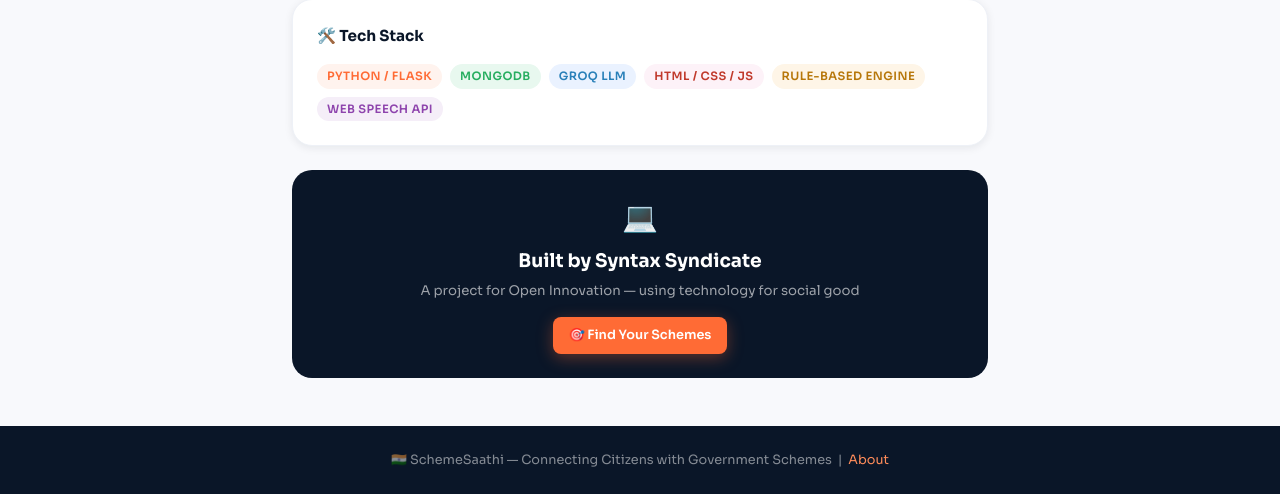
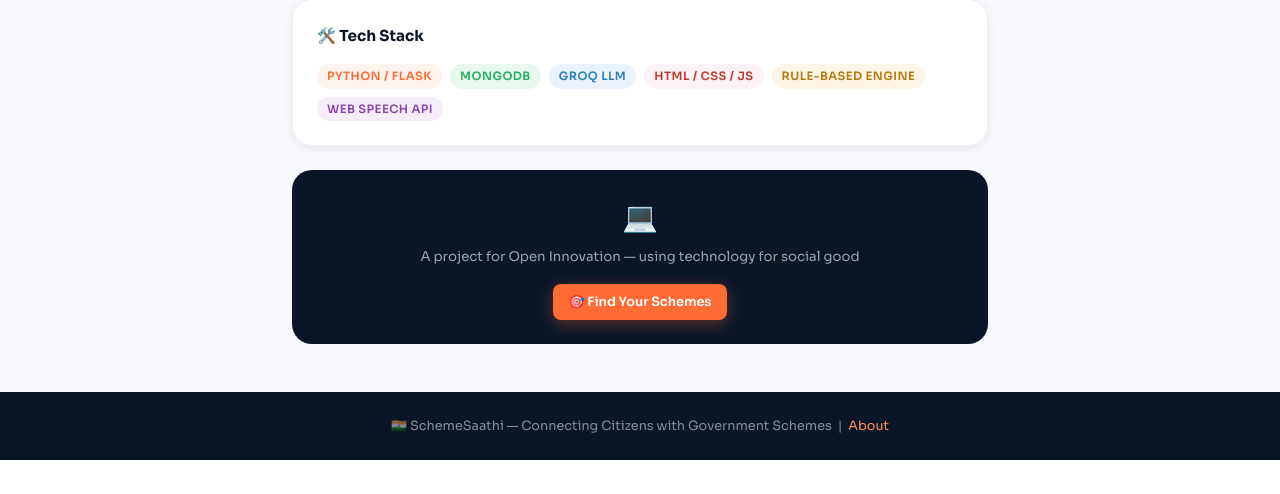
Before and after one commit to prajwalzolage55/scheme_finder, a Flask app: page /about in a window 1280 px wide. Shown: the part 1741-2235 px from the top of the page. After the commit the page ends 2201 px from the top, so only its background shows below. Run offline with Flask 3, Linux system fonts and the light colour scheme; some libraries are stand-ins or nearby versions.

Commit message:
Initial commit

```diff
--- a/templates/about.html
+++ b/templates/about.html
@@ -117,7 +117,7 @@
   <!-- Built by -->
   <div style="background:var(--navy);color:white;border-radius:var(--radius-lg);padding:1.5rem;text-align:center">
     <div style="font-size:1.8rem;margin-bottom:6px">💻</div>
-    <h3 style="font-weight:700;margin-bottom:4px">Built by Syntax Syndicate</h3>
+    <!-- <h3 style="font-weight:700;margin-bottom:4px">Built by Syntax Syndicate</h3> -->
     <p style="font-size:0.83rem;color:rgba(255,255,255,0.6)">A project for Open Innovation — using technology for social good</p>
     <div style="margin-top:1rem">
       <a href="{{ url_for('schemes.form') }}" class="btn btn-primary btn-sm">🎯 Find Your Schemes</a>
```
